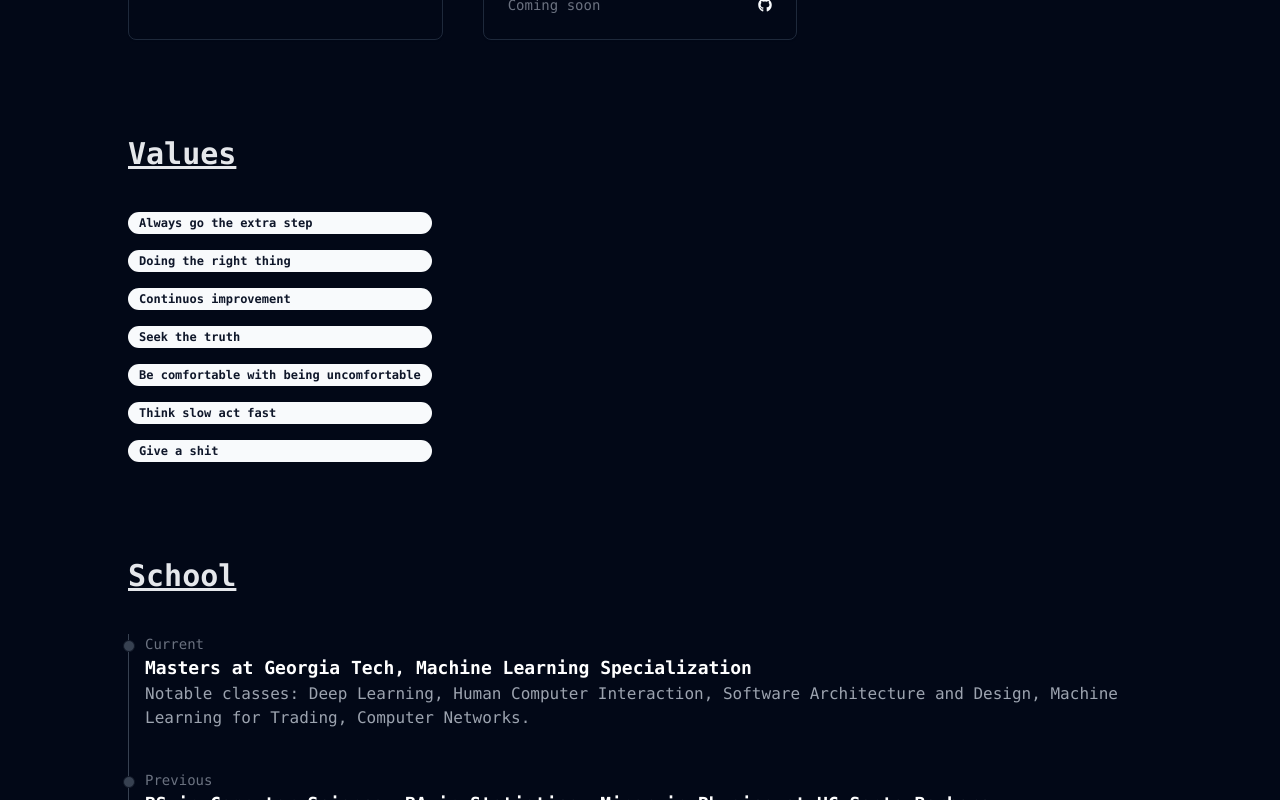
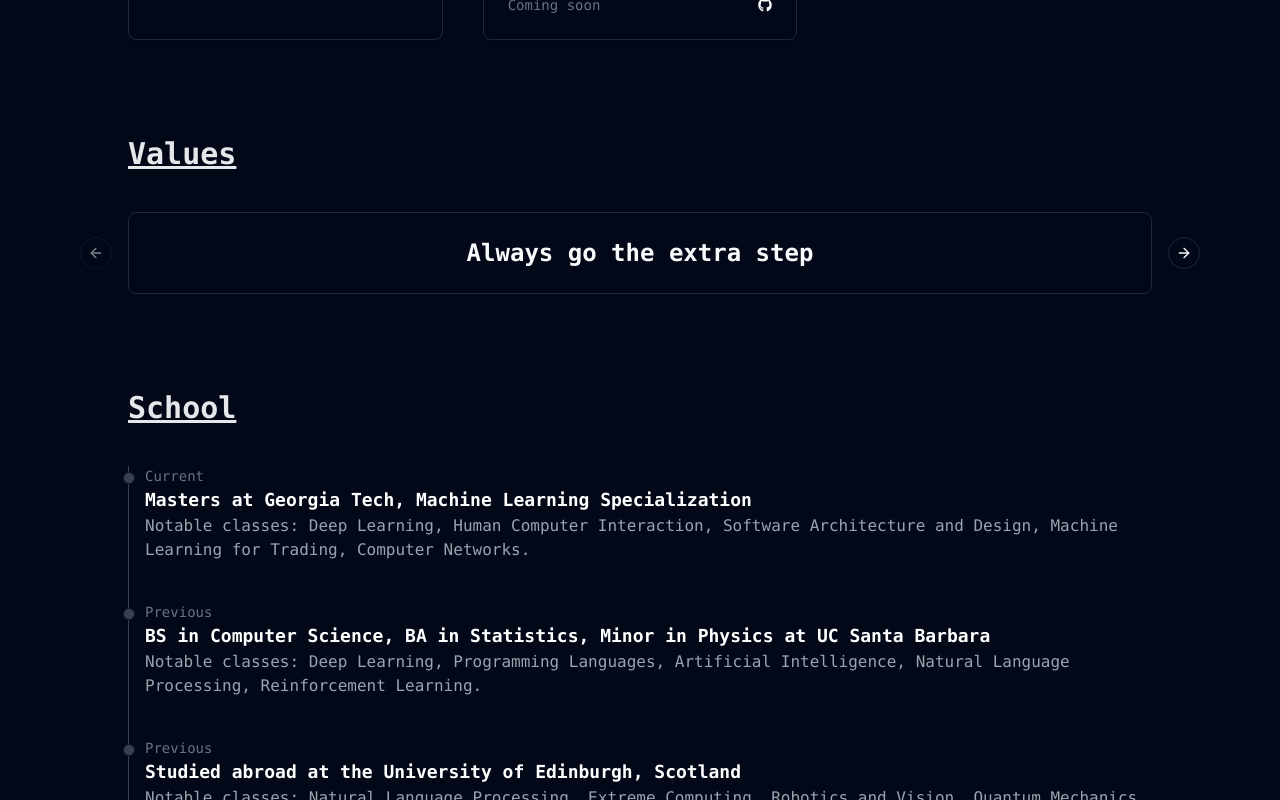
Before and after one commit to aripo99/personal-website, a Next.js app: page / in a window 1280 px wide. Shown: the part 2760-3560 px from the top of the page. Built offline with nearby package versions, Linux system fonts and the light colour scheme.

Commit message:
Use carousel in values

```diff
--- a/components/Values.tsx
+++ b/components/Values.tsx
@@ -1,14 +1,23 @@
-import Value from "@/components/Value";
+"use client";
+
+import {
+    Carousel,
+    CarouselContent,
+    CarouselItem,
+    CarouselNext,
+    CarouselPrevious,
+} from "@/components/ui/carousel"
+import { Card, CardContent } from "@/components/ui/card"
 
 const values = [
     {
         title: "Always go the extra step",
     },
     {
-        title: "Doing the right thing",
+        title: "Do the right thing",
     },
     {
-        title: "Continuos improvement",
+        title: "Continuously improve",
     },
     {
         title: "Seek the truth",
@@ -19,21 +28,36 @@
     {
         title: "Think slow act fast"
     },
-    {
-        title: "Give a shit"
-    }
+    // {
+    //     title: "Give a shit"
+    // },
+    // {
+    //     title: "Appreciate the little things"
+    // },
+    // {
+    //     title: "Ask questions"
+    // },
 ]
 
 export default function Values() {
     return (
         <section className="my-12" id="projects">
             <h2 className="text-3xl font-bold mb-10 text-gray-200 underline">Values</h2>
-            <div className="flex flex-col space-y-4">
-                {values.map((value, index) => (
-                    <Value key={index} title={value.title} />
-                )
-                )}
-            </div>
-        </section>
+            <Carousel>
+                <CarouselContent className="-ml-1">
+                    {values.map((value, index) => (
+                        <CarouselItem key={index} className="pl-1">
+                            <Card>
+                                <CardContent className="flex items-center justify-center p-6">
+                                    <span className="text-2xl font-semibold">{value.title}</span>
+                                </CardContent>
+                            </Card>
+                        </CarouselItem>
+                    ))}
+                </CarouselContent>
+                <CarouselPrevious />
+                <CarouselNext />
+            </Carousel>
+        </section >
     )
 }
```
